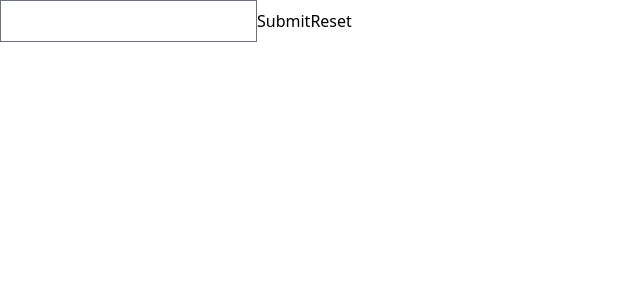
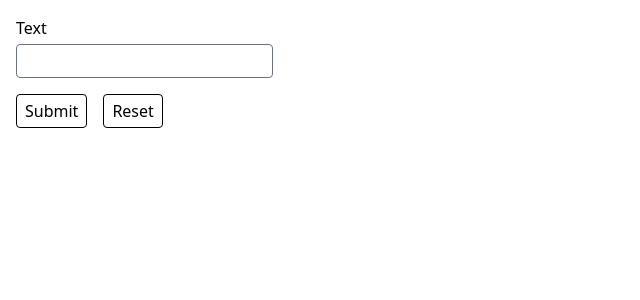
Before and after one commit to Kaishiyoku/phonetic-alphabet, a Vue app: page / in a window 1280 px wide. Shown: the top 300 px of the page, without its empty margins (0-640 px from the left). Built offline with nearby package versions, Linux system fonts and the light colour scheme.

Commit message:
built form components

```diff
--- a/src/App.vue
+++ b/src/App.vue
@@ -3,6 +3,7 @@ import {RouterView} from 'vue-router';
 </script>
 
 <template>
+  <div class="p-4">
     <!--  <header>-->
     <!--    <div class="wrapper">-->
     <!--      <nav>-->
@@ -13,4 +14,5 @@ import {RouterView} from 'vue-router';
     <!--  </header>-->
 
     <RouterView/>
+  </div>
 </template>
--- /dev/null
+++ b/src/components/FormButton.vue
@@ -0,0 +1,16 @@
+<script setup lang="ts">
+import type {HtmlButtonElementTypeAttribute} from '@/types/HtmlButtonElementTypeAttribute.ts';
+
+defineProps<{
+  type: HtmlButtonElementTypeAttribute;
+}>();
+</script>
+
+<template>
+  <button
+    class="px-2 py-1 border rounded hover:bg-zinc-100"
+    :type
+  >
+    <slot/>
+  </button>
+</template>
--- /dev/null
+++ b/src/components/FormInput.vue
@@ -0,0 +1,34 @@
+<script setup lang="ts">
+
+import type {HtmlInputElementTypeAttribute} from '@/types/HtmlInputElementTypeAttribute.ts';
+
+withDefaults(defineProps<{
+  id: string;
+  type: HtmlInputElementTypeAttribute;
+  label: string;
+  required?: boolean;
+}>(), {
+  required: false,
+});
+
+const model = defineModel<string>();
+</script>
+
+<template>
+  <div class="pb-4">
+    <label
+      :for="id"
+      class="block pb-1"
+    >
+      {{ label }}
+    </label>
+
+    <input
+      v-model="model"
+      class="py-1 rounded"
+      :id
+      :type
+      :required
+    />
+  </div>
+</template>
--- /dev/null
+++ b/src/types/HtmlButtonElementTypeAttribute.ts
@@ -0,0 +1,4 @@
+export type HtmlButtonElementTypeAttribute =
+  'submit' |
+  'reset' |
+  'button';
--- /dev/null
+++ b/src/types/HtmlInputElementTypeAttribute.ts
@@ -0,0 +1,22 @@
+export type HtmlInputElementTypeAttribute =
+  'button' |
+  'color' |
+  'date' |
+  'datetime-local' |
+  'email' |
+  'file' |
+  'hidden' |
+  'image' |
+  'month' |
+  'number' |
+  'password' |
+  'radio' |
+  'range' |
+  'reset' |
+  'search' |
+  'submit' |
+  'tel' |
+  'text' |
+  'time' |
+  'url' |
+  'week';
--- a/src/views/HomeView.vue
+++ b/src/views/HomeView.vue
@@ -1,19 +1,21 @@
 <script setup lang="ts">
 import {ref} from 'vue';
 import PhoneticAlphabetChars from '@/enums/PhoneticAlphabetChars.ts';
+import FormInput from '@/components/FormInput.vue';
+import FormButton from '@/components/FormButton.vue';
 
-const input = ref('');
+const text = ref('');
 const phonetics = ref<string[]>([]);
 
 function handleSubmit(): void {
-  phonetics.value = input.value
+  phonetics.value = text.value
     .trim()
     .split('')
     .map((char) => PhoneticAlphabetChars[char.toLowerCase() as keyof typeof PhoneticAlphabetChars] || char)
 }
 
 function handleReset(): void {
-  input.value = '';
+  text.value = '';
   phonetics.value = [];
 }
 </script>
@@ -21,17 +23,19 @@ function handleReset(): void {
 <template>
   <main>
     <form @submit.prevent="handleSubmit">
-      <input type="text" v-model="input"/>
+      <form-input id="text" type="text" label="Text" v-model="text" required/>
 
-      <button type="submit" @click="handleSubmit">
-        Submit
-      </button>
+      <div class="space-x-4">
+        <form-button type="submit" @click="handleSubmit">
+          Submit
+        </form-button>
 
-      <button type="button" @click="handleReset">
-        Reset
-      </button>
+        <form-button type="button" @click="handleReset">
+          Reset
+        </form-button>
+      </div>
 
-      <div class="prose">
+      <div class="pt-4 prose">
         <ol v-if="phonetics.length > 0">
           <li v-for="(phonetic, index) in phonetics" :key="`${index}-${phonetic}`">
             {{ phonetic }}
```
Also changed, not shown: src/components/Button.vue (deleted, +0 -7 lines). Lines whose indentation alone changed are shown as unchanged.
